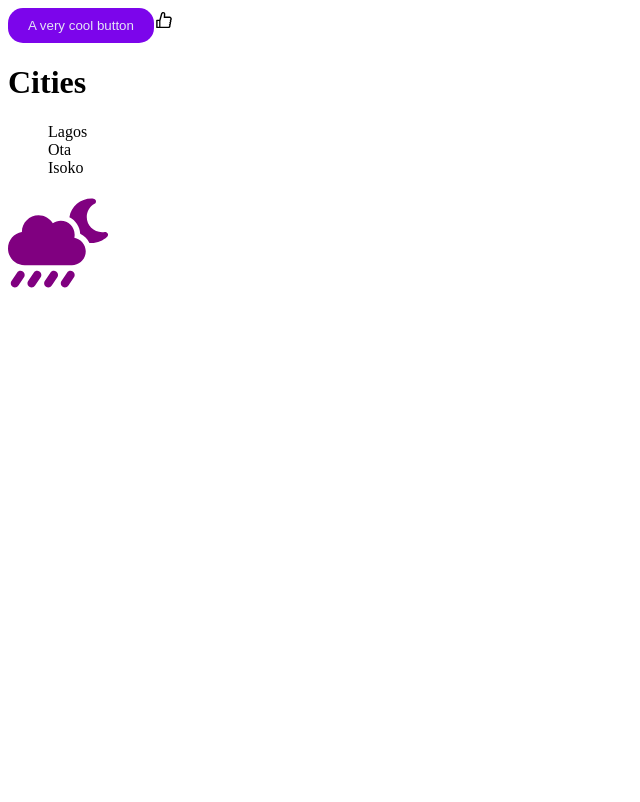
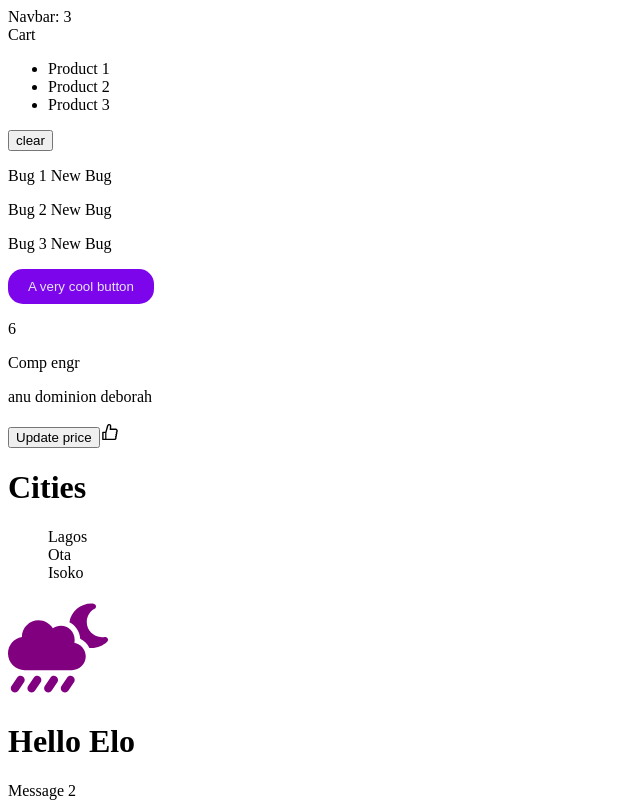
Before and after one commit to Dev-Elo-1505/first-react-app, a React (Vite) app: page / in a window 1280 px wide. Shown: the top 802 px of the page, without its empty margins (0-640 px from the left). Built offline with nearby package versions, Linux system fonts and the light colour scheme.

Commit message:
Manage component state

```diff
--- a/package.json
+++ b/package.json
@@ -11,6 +11,7 @@
   },
   "dependencies": {
     "bootstrap": "^5.3.3",
+    "immer": "^10.1.1",
     "react": "^18.2.0",
     "react-dom": "^18.2.0",
     "react-icons": "^5.2.1",
--- a/src/App.tsx
+++ b/src/App.tsx
@@ -4,24 +4,79 @@ import { Ex1Btn } from "./components/Ex1Btn/Ex1Btn";
 import ListGroup from "./components/ListGroup";
 import { Like } from "./components/Like";
 import { FaCloudMoonRain } from "react-icons/fa6";
+import Message from "./message";
+import { produce } from "immer";
+import { Navbar } from "./components/Navbar";
+import { Cart } from "./components/Cart";
 
 function App() {
-  const [alertVisible, setAlertVisibility] = useState(false)
+  const [alertVisible, setAlertVisibility] = useState(false);
 
-  const items = ['Lagos', 'Ota', 'Isoko']
+  const items = ["Lagos", "Ota", "Isoko"];
   const handleClick = (item: string) => {
-    console.log('clicked')
-  }
-    return (
+    console.log("clicked");
+  };
+  const [drink, setDrink] = useState({
+    title: "Yoghurt",
+    price: 6,
+  });
+  const [school, setSchool] = useState({
+    uni: "covenant",
+    college: {
+      department: "eie",
+      program: "Comp engr",
+    },
+  });
+  const [friends, setFriends] = useState(["anu", " dominion", " deborah"]);
+  const [bugs, setBugs] = useState([
+    { id: 1, title: "Bug 1", fixed: false },
+    { id: 2, title: "Bug 2", fixed: false },
+    { id: 3, title: "Bug 3", fixed: false },
+  ]);
+  const [cartItems, setCartItems] = useState(['Product 1', 'Product 2', 'Product 3']);
+  const clickHandle = () => {
+    setDrink({ ...drink, price: 7 });
+    setSchool({
+      ...school,
+      college: { ...school.college, program: "comp sci" },
+    });
+    setFriends([...friends, " motun"]);
+    setFriends(friends.filter((friend) => friend !== "deborah"));
+    setFriends(friends.map((friend) => (friend === "anu" ? "philip" : friend)));
+    // setBugs(bugs.map(bug => bug.id === 1 ? {...bug, fixed: true} : bug));
+    setBugs(produce(draft =>{
+      const bug = draft.find(bug => bug.id ===1);
+      if(bug) bug.fixed = true;
+    }))
+  };
+  return (
     <div>
-      {alertVisible && <Alert onClose={()=> setAlertVisibility(false)}>My Alert</Alert>}
-      <Ex1Btn onClick={()=> setAlertVisibility(true)}>
+      <Navbar cartItemsCount={cartItems.length}></Navbar>
+      <Cart cartItems={cartItems} onClear={()=> setCartItems([])}></Cart>
+      {bugs.map(bug => <p key={bug.id}>{bug.title} {bug.fixed ? 'Fixed' : 'New Bug'}</p>)}
+      {alertVisible && (
+        <Alert onClose={() => setAlertVisibility(false)}>My Alert</Alert>
+      )}
+      <Ex1Btn onClick={() => setAlertVisibility(true)}>
         A very cool button
       </Ex1Btn>
-        <Like onClick={()=>console.log('liked')}></Like>
+      <p>{drink.price}</p>
+      <p>{school.college.program}</p>
+      <p>{friends}</p>
 
-      <ListGroup items={items} heading="Cities" onSelectItem={handleClick}></ListGroup>
-      <FaCloudMoonRain style={{color: 'purple', fontSize: '100px'}}/>
+      <button onClick={clickHandle}>Update price</button>
+      <Like onClick={() => console.log("liked")}></Like>
+
+      <ListGroup
+        items={items}
+        heading="Cities"
+        onSelectItem={handleClick}
+      ></ListGroup>
+      <FaCloudMoonRain style={{ color: "purple", fontSize: "100px" }} />
+      <Message></Message>
+      <Message></Message>
+      <Message></Message>
+      <Message></Message>
     </div>
   );
 }
--- /dev/null
+++ b/src/components/Cart.tsx
@@ -0,0 +1,18 @@
+
+
+interface Props {
+    cartItems: string[];
+    onClear: () => void;
+}
+
+export const Cart = ({cartItems, onClear}: Props) => {
+  return (
+    <>
+    <div>Cart</div>
+    <ul>
+        {cartItems.map(item => <li key={item}>{item}</li>)}
+    </ul>
+    <button onClick={onClear}>clear</button>
+    </>
+  )
+}
--- /dev/null
+++ b/src/components/Navbar.tsx
@@ -0,0 +1,11 @@
+
+
+interface Props {
+    cartItemsCount: number
+}
+
+export const Navbar = ({cartItemsCount} : Props) => {
+  return (
+    <div>Navbar: {cartItemsCount}</div>
+  )
+}
--- a/src/message.tsx
+++ b/src/message.tsx
@@ -1,10 +1,21 @@
 //Use pascalcasing naming conventions for react applications
+
+let count = 0;
+
 function Message() {
-    // Jsx- Javascript XML
-    const name = 'Elo';
-    if(name)
-        return <h1>Hello {name}</h1>
-    else return <h1>Hello World</h1>
+  // Jsx- Javascript XML
+  const name = "Elo";
+  console.log('Message', count);
+  count++;
+  if (name)
+    return (
+      <>
+        <h1>Hello {name}</h1>
+        <p>Message {count}</p>
+
+      </>
+    );
+  else return <h1>Hello World</h1>;
 }
 
 export default Message;
```
Also changed, not shown: 1 other file (tests, documents, lock files or other folders).
